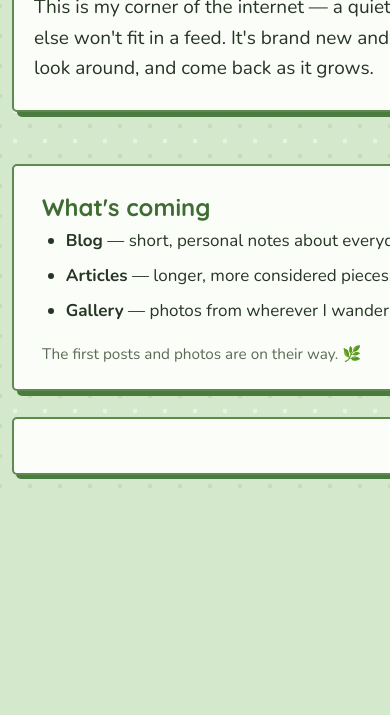
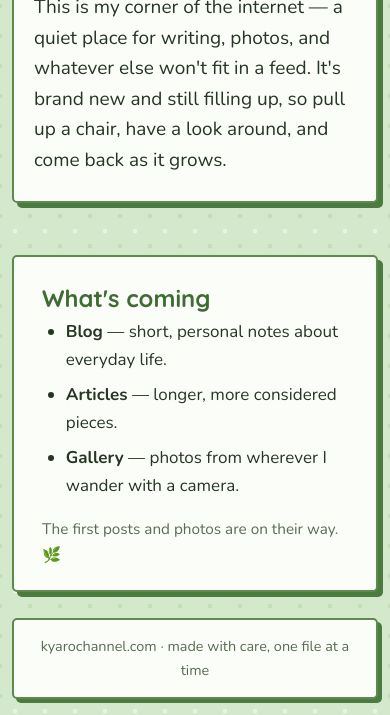
Before and after one commit to Kyarochannel/kyarochannel, an Eleventy site: page src/index.njk in a window 390 px wide. Shown: the part 504-1219 px from the top of the page. Before the commit the page ends 995 px from the top, so only its background shows below. Built offline with nearby package versions, Linux system fonts and the light colour scheme; Eleventy itself is replaced by a stand-in of ours; files that its build step writes are made by us from their sources; what markdown-it-image-figures would draw is missing.

Commit message:
Yet another mobile layout fix

```diff
--- a/src/css/style.css
+++ b/src/css/style.css
@@ -105,6 +105,12 @@ a:hover, a:focus { color: var(--gold-hover); }
 .sidebar     { grid-area: sidebar; }
 main         { grid-area: main; }
 .site-footer { grid-area: footer; }
+
+/* Grid children default to min-width:auto, which lets wide content (the
+   header art, long lines) push a column wider than the screen. Allowing
+   them to shrink to 0 is what makes the whole layout actually fit mobile. */
+.site-header, .sidebar, main, .site-footer { min-width: 0; }
+.layout > * { min-width: 0; max-width: 100%; }
 
 /* ----------------------------------------------------------------------
    HEADER — Kyaro at real scale, BREAKING the banner's edges
```
